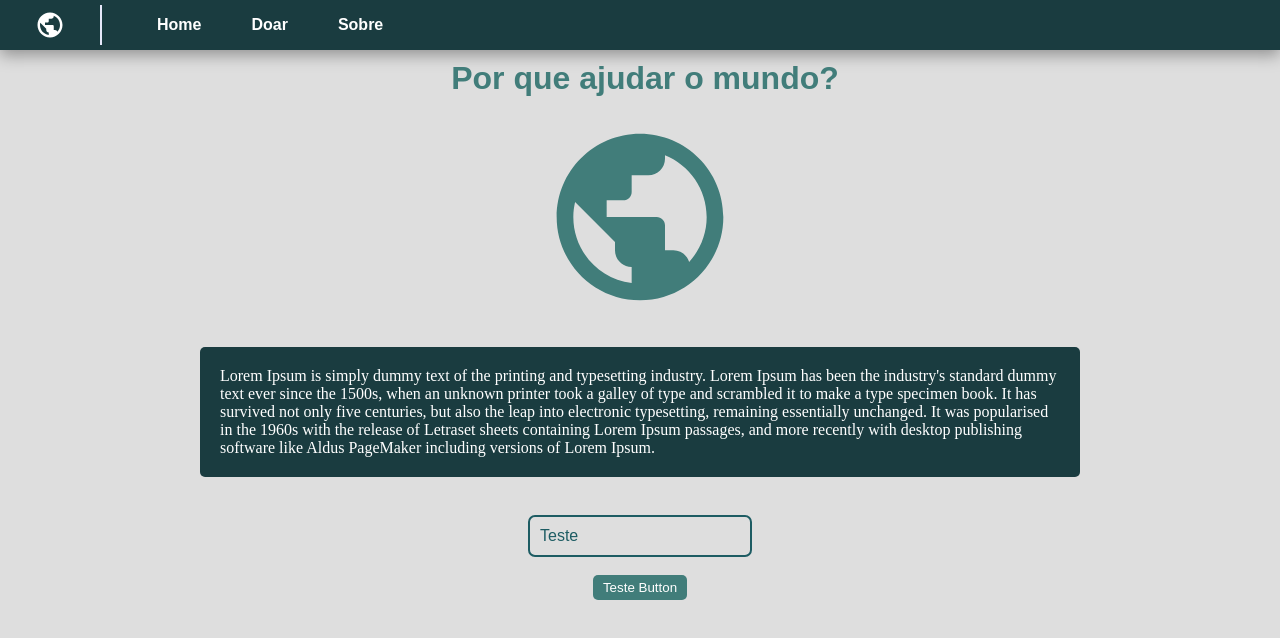
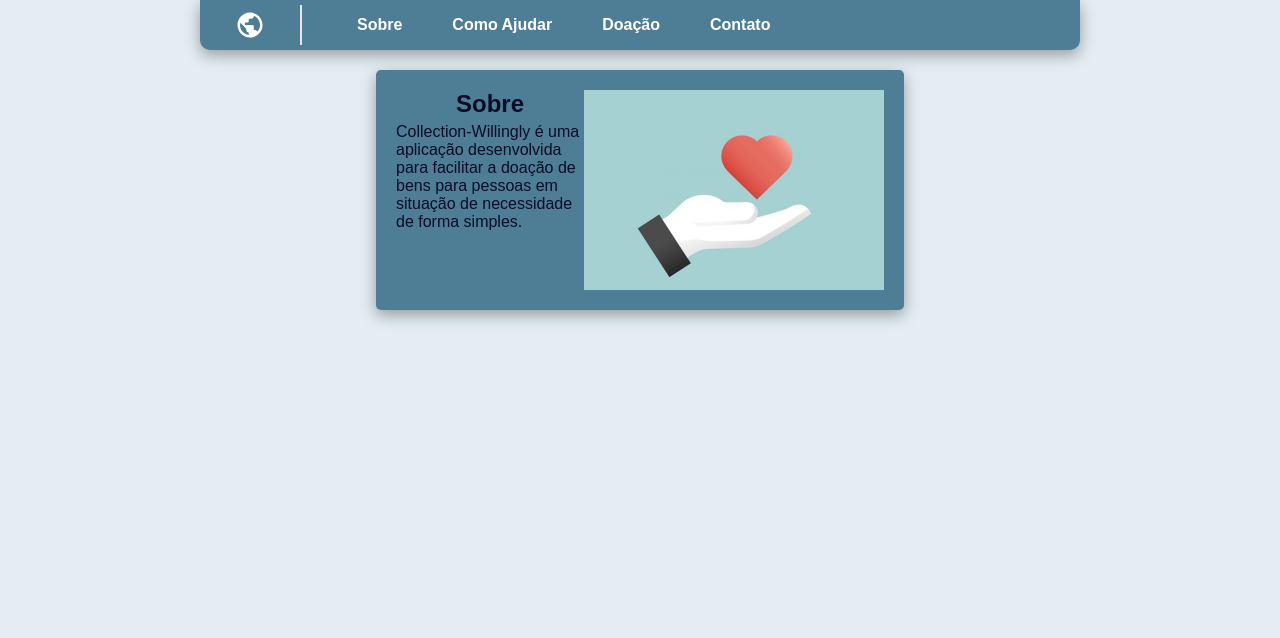
Before and after one commit to M4rc1an0/collection-willingly, a Next.js app: page /home-page in a window 1280 px wide. Shown: the top 638 px of the page. Built offline with nearby package versions, Linux system fonts and the light colour scheme.

Commit message:
components-e-layout

```diff
--- a/src/components/header/index.tsx
+++ b/src/components/header/index.tsx
@@ -8,15 +8,19 @@ const Header = () => {
 
     const mockMenu = [
         {
-            text: "Home",
+            text: "Sobre",
             link: "/"
         },
         {
-            text: "Doar",
+            text: "Como Ajudar",
             link: "/"
         },
         {
-            text: "Sobre",
+            text: "Doação",
+            link: "/"
+        },
+        {
+            text: "Contato",
             link: "/"
         }
     ]
--- a/src/components/header/style.ts
+++ b/src/components/header/style.ts
@@ -2,10 +2,13 @@ import styled from "styled-components";
 
 export const BoxHeader = styled.div`
     display: flex;
+    width: 100%;
     align-items: center;
     height: 50px;
-    background-color: #1A3C40;
+    background-color: #4E7D96;
     box-shadow: rgba(0, 0, 0, 0.35) 0px 5px 15px;
+    border-bottom-left-radius: 10px;
+    border-bottom-right-radius: 10px;
 `
 
 export const LogoHeader = styled.a`
@@ -38,7 +41,6 @@ export const BoxMenu = styled.div`
 `
 
 export const TitleMenu = styled.a`
-    font-family: sans-serif;
     font-size: 16px;
     font-weight: bold;
     color: #fff;
--- a/src/components/informationBox/index.tsx
+++ b/src/components/informationBox/index.tsx
@@ -1,9 +1,9 @@
 import * as S from "./style";
 
-const InformationBox = ({children, width}: any) => {
+const InformationBox = ({children, width, background}: any) => {
     return(
         <S.Section width={width}>
-            <S.BoxParagrafh>
+            <S.BoxParagrafh background={background}>
                 {children}
             </S.BoxParagrafh>
         </S.Section>
--- a/src/components/informationBox/style.ts
+++ b/src/components/informationBox/style.ts
@@ -1,7 +1,8 @@
 import styled from "styled-components";
 
 interface PropsSection {
-    width: number
+    width?: number
+    background?: string
 }
 
 export const Section = styled.div<PropsSection>`
@@ -10,9 +11,13 @@ export const Section = styled.div<PropsSection>`
     display: flex;
 `
 
-export const BoxParagrafh = styled.div`
+export const BoxParagrafh = styled.div<PropsSection>`
+    display: flex;
+    width: 100%;
+    justify-content: space-between;
+    padding: 20px;
+    border-radius: 5px;
     color: #fff;
-    padding: 20px;
-    background-color: #1A3C40;
-    border-radius: 5px;
+    background-color: ${props => props.background ? props.background : '#fff'};
+    box-shadow: rgba(0, 0, 0, 0.35) 0px 5px 15px;
 `
--- a/src/pages/home-page/index.tsx
+++ b/src/pages/home-page/index.tsx
@@ -1,30 +1,25 @@
 import React from "react";
 import * as S from "./style";
 import { Header, InformationBox, Title, Input, Button } from "../../components";
-import { World } from "../../assets/icons/World";
 
 export default function homePage() {
 
     return (
         <S.ContainerHome>
+            <S.Centralize>
             <Header />
-            <S.Centralize>
-                <Title text='Por que ajudar o mundo?' />
-                <S.HoverBox>
-                    <World width={200} stroke='#417D7A' />
-                </S.HoverBox>
-                <InformationBox img='/imgDoacao.jpg'>
-                    Lorem Ipsum is simply dummy text of the printing and typesetting industry.
-                    Lorem Ipsum has been the industry's standard dummy text ever since the 1500s,
-                    when an unknown printer took a galley of type and scrambled it to make a
-                    type specimen book. It has survived not only five centuries, but also the
-                    leap into electronic typesetting, remaining essentially unchanged. It was
-                    popularised in the 1960s with the release of Letraset sheets containing Lorem
-                    Ipsum passages, and more recently with desktop publishing software like Aldus
-                    PageMaker including versions of Lorem Ipsum.
-                </InformationBox>
-                <Input label='Teste'/>
-                <Button text='Teste Button'/>
+            <InformationBox background="#4E7D96" width='60%'>
+                <S.BoxParagrafh>
+                    <S.TitleParagrafh>Sobre</S.TitleParagrafh>
+                    <S.Paragrafh>
+                        Collection-Willingly é uma aplicação desenvolvida para facilitar a
+                        doação de bens para pessoas em situação de necessidade de forma simples.
+
+
+                    </S.Paragrafh>
+                </S.BoxParagrafh>
+                <S.Img src='./imgDoacao.jpg'/>
+            </InformationBox>
             </S.Centralize>
         </S.ContainerHome>
     )
--- a/src/pages/home-page/style.ts
+++ b/src/pages/home-page/style.ts
@@ -3,7 +3,7 @@ import styled from "styled-components";
 export const ContainerHome = styled.div`
     width: 100%;
     height: 100vh;
-    background-color: #dedede;
+    background-color: #E3EDF2;
 `
 
 export const Centralize = styled.div`
@@ -13,17 +13,25 @@ export const Centralize = styled.div`
     margin: 0 200px;
 `
 
-export const HoverBox = styled.div`
+export const BoxParagrafh = styled.div`
+    width: 100%;
     display: flex;
-    justify-content: center;
-    margin: 10px;
+    flex-direction: column;
+    align-items: center;
+`
 
-    :hover{
-        svg {
-            path{
-                transition-duration: 1s;
-                fill: green;
-            }
-        }
-    }
+export const TitleParagrafh = styled.h2`
+    display: flex;
+    color: #0A0D25;
 `
+
+export const Paragrafh = styled.div`
+    font-size: 16px;
+    margin: 5px 0;
+    color: #0A0D25;
+
+`
+
+export const Img = styled.img`
+    width: 300px;
+`
--- a/src/pages/index.tsx
+++ b/src/pages/index.tsx
@@ -22,7 +22,7 @@ const Home = () => {
         <S.RedirectPage>
           <Link href="/home-page">
             <S.Icon>
-              <ArrowRight width={50} stroke='#417D7A' />
+              <ArrowRight width={50} stroke='#E3EDF2' />
             </S.Icon>
           </Link>
         </S.RedirectPage>
--- a/src/styles/globals.ts
+++ b/src/styles/globals.ts
@@ -6,6 +6,7 @@ export const GlobalStyle = createGlobalStyle`
       margin: 0;
       padding: 0;
       box-sizing: border-box;
+      font-family: sans-serif;
   }
 
 `
```
Also changed, not shown: src/styles/home.ts (+10 -10 lines).
